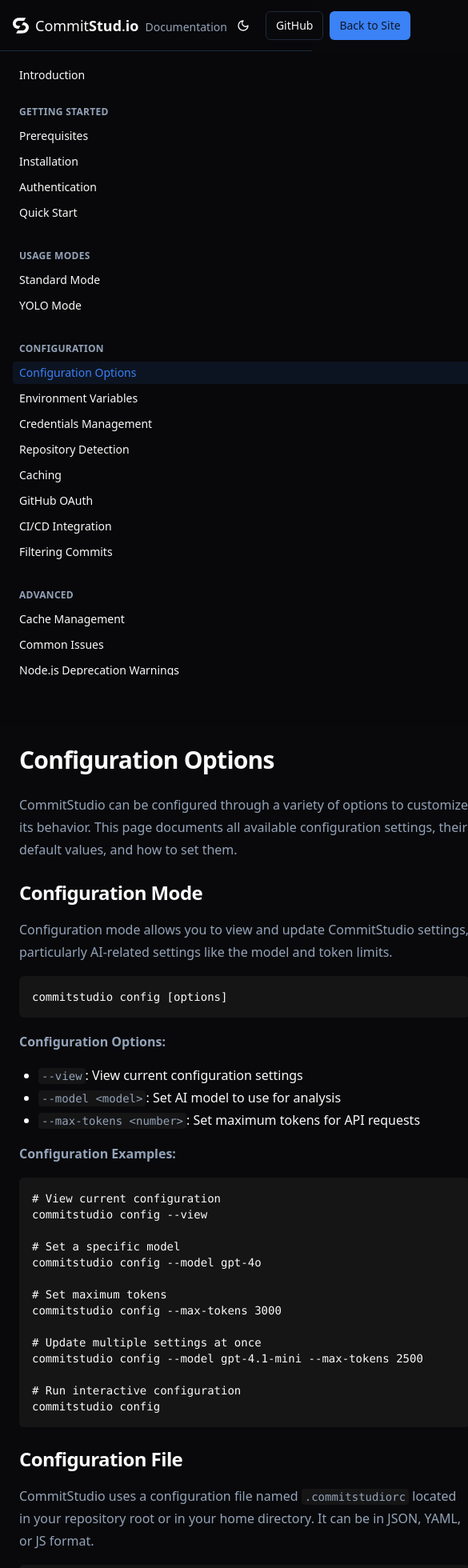
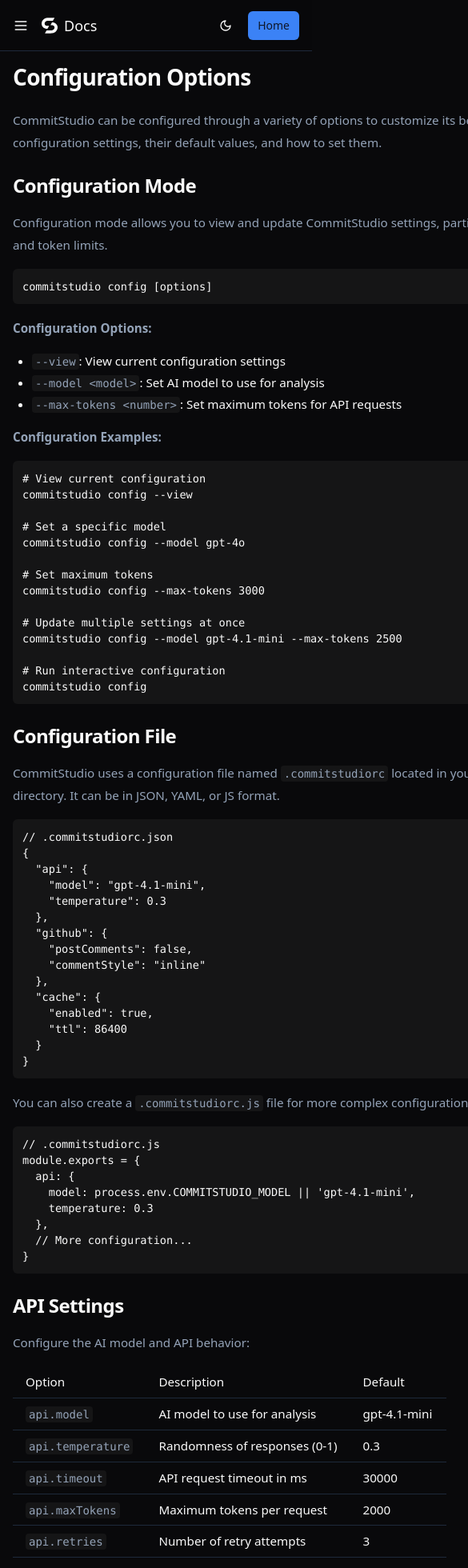
Before and after one commit to itwasmyidea/commitstud.io, a Next.js app: page /docs/configuration-options in a window 390 px wide. Shown: the top 1960 px of the page at 80% size, 585 px wide, since content can reach past the window. Built offline with nearby package versions, Linux system fonts and the light colour scheme.

Commit message:
Make documentation pages mobile-friendly with responsive sidebar and content

```diff
--- a/app/docs/client-layout.tsx
+++ b/app/docs/client-layout.tsx
@@ -1,15 +1,17 @@
 "use client"
 
-import React from "react"
+import React, { useState } from "react"
 import { Inter as FontSans } from "next/font/google"
 import Link from "next/link"
 import { cn } from "@/lib/utils"
 import "@/app/globals.css"
+import "./mobile.css"
 import { Button } from "@/components/ui/button"
 import { ScrollArea } from "@/components/ui/scroll-area"
 import { ThemeProvider } from "@/components/theme-provider"
 import ThemeToggle from "@/components/ui/theme-toggle"
 import { usePathname } from "next/navigation"
+import { Menu, X, Github } from "lucide-react"
 
 const fontSans = FontSans({
   subsets: ["latin"],
@@ -96,7 +98,16 @@ export function getPageNavigation(currentPath: string) {
 }
 
 export default function DocsClientLayout({ children }: DocsLayoutProps) {
-  const pathname = usePathname()
+  const pathname = usePathname();
+  const [sidebarOpen, setSidebarOpen] = useState(false);
+
+  const toggleSidebar = () => {
+    setSidebarOpen(!sidebarOpen);
+  };
+
+  const closeSidebar = () => {
+    setSidebarOpen(false);
+  };
 
   return (
     <ThemeProvider attribute="class" defaultTheme="system" enableSystem>
@@ -109,6 +120,14 @@ export default function DocsClientLayout({ children }: DocsLayoutProps) {
         <div className="flex min-h-screen flex-col">
           <header className="sticky top-0 z-50 flex h-16 items-center justify-between border-b bg-background/95 backdrop-blur supports-[backdrop-filter]:bg-background/60 px-4 md:px-6">
             <div className="flex items-center gap-2">
+              {/* Mobile menu toggle */}
+              <button
+                onClick={toggleSidebar}
+                className="md:hidden p-2 -ml-2 rounded-md hover:bg-gray-100 dark:hover:bg-gray-800"
+                aria-label="Toggle menu"
+              >
+                {sidebarOpen ? <X size={20} /> : <Menu size={20} />}
+              </button>
               <Link href="/" className="flex items-center gap-2">
                 <svg
                   width="20"
@@ -121,28 +140,47 @@ export default function DocsClientLayout({ children }: DocsLayoutProps) {
                   <path d="M1264.45,2.11c209.5-2.31,419.23-3.55,628.71.78l.87,34c-74.86,108.14-129.98,240.2-204.43,347.11-41.89,60.15-84.16,35.34-151.17,38.1-227.92,9.37-500.26-15.97-718.93,11.1-317.11,39.26-523.46,456.05-242.48,669.56,136.92,104.04,324.94,71.08,485.65,76.74,13.98,2.05,25.82,20.37,23.62,33.84l-216.37,368.03c-23.71,41.63-83.67,32.81-126.14,30.58C-16.46,1572-255.25,677.44,316.66,211.54,617.37-33.41,899.8,6.13,1264.45,2.11Z"  />
                   <path d="M1545.17,666.77c18.95-5.56,119.38-2.93,144.82-1.04,291.79,21.63,542.36,239.63,626.09,514.91,138.26,454.56-147.92,912.38-586.73,1049.26-189.2,59.02-428.65,45.24-628.47,47.48-191.88,2.15-384.24.21-576.05-3.09-19.94-12.55-20.92-33.65-10.38-53.43,81.2-124.79,147.15-260.67,237.49-378.95,36.49-6.37,73.92-1.26,110.69-2.87,208.75-9.14,427.8,8,632.97-5.13,290.7-18.59,505.87-331.87,347.5-596.7-111.46-186.38-313.53-170.72-504.56-165.99-34.46-6.4,3.84-62.31,12.6-79.35,42.87-83.51,97.48-178.87,146.01-259.56,8.98-14.93,33.59-61.32,48.01-65.55Z" />
                 </svg>
-                <span className="text-lg font-medium text-foreground">
+                <span className="text-lg font-medium text-foreground hidden sm:inline-flex">
                   Commit<span className="font-semibold">Stud</span>.<span className="font-semibold">io</span>
                   <span className="ml-2 text-sm font-normal text-muted-foreground">Documentation</span>
+                </span>
+                <span className="text-lg font-medium text-foreground sm:hidden">
+                  Docs
                 </span>
               </Link>
             </div>
             <div className="flex items-center gap-2">
               <ThemeToggle />
-              <Button asChild variant="outline" size="sm">
+              <Button asChild variant="outline" size="sm" className="hidden sm:flex">
                 <Link href="https://github.com/itwasmyidea" target="_blank">
-                  GitHub
+                  <Github className="w-4 h-4 mr-1" />
+                  <span>GitHub</span>
                 </Link>
               </Button>
               <Button asChild size="sm">
                 <Link href="/">
-                  Back to Site
+                  <span className="hidden sm:inline">Back to Site</span>
+                  <span className="sm:hidden">Home</span>
                 </Link>
               </Button>
             </div>
           </header>
           <div className="grid flex-1 md:grid-cols-[250px_1fr] lg:grid-cols-[300px_1fr]">
-            <aside className="border-r bg-background/95 backdrop-blur supports-[backdrop-filter]:bg-background/60 h-[100dvh] sticky top-0">
+            {/* Mobile sidebar overlay */}
+            {sidebarOpen && (
+              <div
+                className="fixed inset-0 bg-black/50 z-40 md:hidden"
+                onClick={closeSidebar}
+                aria-hidden="true"
+              />
+            )}
+            {/* Sidebar */}
+            <aside
+              className={cn(
+                "border-r bg-background/95 backdrop-blur supports-[backdrop-filter]:bg-background/60 h-[100dvh] fixed top-16 bottom-0 left-0 z-40 w-[250px] transform transition-transform duration-300 ease-in-out md:static md:z-0 md:transform-none",
+                sidebarOpen ? "translate-x-0" : "-translate-x-full md:translate-x-0"
+              )}
+            >
               <div className="h-16 border-b hidden md:flex items-center px-6">
                 <h4 className="font-medium">Documentation</h4>
               </div>
@@ -156,6 +194,7 @@ export default function DocsClientLayout({ children }: DocsLayoutProps) {
                         ? "bg-primary/10 text-primary"
                         : "text-foreground hover:bg-muted"
                     )}
+                    onClick={closeSidebar}
                   >
                     Introduction
                   </Link>
@@ -176,6 +215,7 @@ export default function DocsClientLayout({ children }: DocsLayoutProps) {
                                 ? "bg-primary/10 text-primary"
                                 : "text-foreground hover:bg-muted"
                             )}
+                            onClick={closeSidebar}
                           >
                             {item.title}
                           </Link>
@@ -186,8 +226,8 @@ export default function DocsClientLayout({ children }: DocsLayoutProps) {
                 </div>
               </ScrollArea>
             </aside>
-            <main className="relative">
-              <div className="prose prose-slate dark:prose-invert max-w-none p-6 lg:p-10">
+            <main className="relative w-full">
+              <div className="prose prose-slate dark:prose-invert max-w-none p-4 sm:p-6 lg:p-10">
                 {children}
               </div>
             </main>
--- /dev/null
+++ b/app/docs/mobile.css
@@ -0,0 +1,80 @@
+/* Mobile-friendly styles for documentation */
+
+/* Responsive tables */
+@media (max-width: 640px) {
+  table {
+    display: block;
+    width: 100%;
+    overflow-x: auto;
+    -webkit-overflow-scrolling: touch;
+  }
+
+  th, td {
+    min-width: 120px;
+    white-space: nowrap;
+  }
+}
+
+/* Code blocks */
+pre {
+  overflow-x: auto;
+  -webkit-overflow-scrolling: touch;
+  max-width: 100%;
+  white-space: pre;
+}
+
+code {
+  word-break: break-word;
+}
+
+/* Mobile typography adjustments */
+@media (max-width: 640px) {
+  h1 {
+    font-size: 1.75rem !important;
+  }
+
+  h2 {
+    font-size: 1.5rem !important;
+  }
+
+  h3 {
+    font-size: 1.25rem !important;
+  }
+
+  .prose {
+    font-size: 0.95rem;
+  }
+
+  pre {
+    font-size: 0.85rem !important;
+    padding: 0.75rem !important;
+  }
+}
+
+/* Improve spacing on small screens */
+@media (max-width: 640px) {
+  .prose p, .prose ul, .prose ol {
+    margin-bottom: 1rem;
+  }
+
+  .prose > * + * {
+    margin-top: 1rem;
+  }
+}
+
+/* Ensure images are responsive */
+img {
+  max-width: 100%;
+  height: auto;
+}
+
+/* Responsive navigation fixes */
+.DocPrevNext-mobile {
+  flex-direction: column;
+  gap: 1rem;
+}
+
+/* Prevent text overflow in links */
+a {
+  word-break: break-word;
+}
--- a/components/ui/doc-components.tsx
+++ b/components/ui/doc-components.tsx
@@ -8,7 +8,7 @@ interface DocHeadingProps {
 
 export function DocHeading({ children, id }: DocHeadingProps) {
   return (
-    <h1 id={id} className="text-3xl font-bold tracking-tight text-foreground mb-6">
+    <h1 id={id} className="text-2xl sm:text-3xl font-bold tracking-tight text-foreground mb-4 sm:mb-6">
       {children}
     </h1>
   )
@@ -98,19 +98,19 @@ interface DocPrevNextProps {
 
 export function DocPrevNext({ prev, next }: DocPrevNextProps) {
   return (
-    <div className="flex flex-col sm:flex-row justify-between items-stretch gap-4 mt-12 border-t pt-8">
+    <div className="flex flex-col sm:flex-row justify-between items-stretch gap-4 mt-8">
       {prev ? (
         <Link
           href={prev.href}
-          className="group flex flex-col items-start p-4 flex-1 border rounded-lg hover:border-primary transition-colors hover:bg-primary/5"
+          className="group flex flex-col items-start p-3 sm:p-4 flex-1 border rounded-lg hover:border-primary transition-colors hover:bg-primary/5"
         >
-          <span className="text-sm text-muted-foreground flex items-center mb-1">
-            <svg width="16" height="16" viewBox="0 0 24 24" fill="none" stroke="currentColor" strokeWidth="2" className="mr-1">
+          <span className="text-xs sm:text-sm text-muted-foreground flex items-center mb-1">
+            <svg width="14" height="14" viewBox="0 0 24 24" fill="none" stroke="currentColor" strokeWidth="2" className="mr-1">
               <path d="M19 12H5M12 19l-7-7 7-7" />
             </svg>
             Previous
           </span>
-          <span className="font-medium group-hover:text-primary transition-colors">{prev.label}</span>
+          <span className="font-medium text-sm sm:text-base group-hover:text-primary transition-colors line-clamp-1">{prev.label}</span>
         </Link>
       ) : (
         <div className="flex-1"></div>
@@ -118,15 +118,15 @@ export function DocPrevNext({ prev, next }: DocPrevNextProps) {
       {next ? (
         <Link
           href={next.href}
-          className="group flex flex-col items-end text-right p-4 flex-1 border rounded-lg hover:border-primary transition-colors hover:bg-primary/5"
+          className="group flex flex-col items-end text-right p-3 sm:p-4 flex-1 border rounded-lg hover:border-primary transition-colors hover:bg-primary/5"
         >
-          <span className="text-sm text-muted-foreground flex items-center justify-end mb-1">
+          <span className="text-xs sm:text-sm text-muted-foreground flex items-center justify-end mb-1">
             Next
-            <svg width="16" height="16" viewBox="0 0 24 24" fill="none" stroke="currentColor" strokeWidth="2" className="ml-1">
+            <svg width="14" height="14" viewBox="0 0 24 24" fill="none" stroke="currentColor" strokeWidth="2" className="ml-1">
               <path d="M5 12h14M12 5l7 7-7 7" />
             </svg>
           </span>
-          <span className="font-medium group-hover:text-primary transition-colors">{next.label}</span>
+          <span className="font-medium text-sm sm:text-base group-hover:text-primary transition-colors line-clamp-1">{next.label}</span>
         </Link>
       ) : (
         <div className="flex-1"></div>
--- a/components/ui/logo.tsx
+++ b/components/ui/logo.tsx
@@ -40,7 +40,7 @@ const pathVariants = {
 const Logo = () => {
   return (
     <Link href="/" className="flex items-center gap-1.5">
-      <div className="flex flex-col">
+      <div className="flex flex-col relative">
         <div className="flex items-center">
           <motion.div
             className="relative w-8 h-8 flex items-center justify-center"
@@ -105,7 +105,7 @@ const Logo = () => {
           </motion.span>
         </div>
         <motion.div
-          className="text-right text-xs text-zinc-400 mt-0"
+          className="text-right text-[10px] text-zinc-400 absolute -mt-1 right-0 -bottom-2"
           initial={{ opacity: 0 }}
           animate={{ opacity: 1 }}
           transition={{ duration: 0.8, delay: 0.8 }}
```
